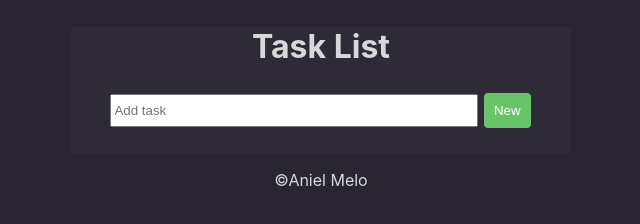
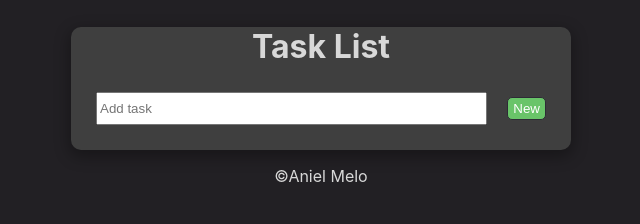
Before and after one commit to anielmelo/TaskList, a plain HTML site: page tasklist_files/index.html in a window 1280 px wide. Shown: the whole page, without its empty margins (319-959 px from the left). Drawn offline with Linux system fonts and the light colour scheme.

Commit message:
folha de estilo da task page.
Style da página de estudo prático de CRUD.

```diff
--- a/tasklist_files/style.css
+++ b/tasklist_files/style.css
@@ -1,15 +1,21 @@
 body {
-    background-color: rgb(41, 38, 49);
+    background-color: rgb(34, 32, 36);
     padding: 0;
     margin: 0;
     color: #d8d8d8;
     font-family: -apple-system, BlinkMacSystemFont, 'Segoe UI', Roboto, Oxygen, Ubuntu, Cantarell, 'Open Sans', 'Helvetica Neue', sans-serif;
 }
 
+.material-icons {
+    position: inherit;
+}
+
 section {
     width: 500px;
     margin: auto;
-    background-color: rgb(46, 43, 54);
+    background-color: rgb(63, 63, 63);
+    box-shadow: 0px 5px 15px 2px #0000004f;
+    border-radius: 10px;
 }
 
 ul {
@@ -26,14 +32,15 @@ li {
     align-items: center;
     padding: 2px 10px;
     background-color: #242327;
-    border: 1px solid rgba(52, 51, 60, 0.74);
+    /*border: 1px solid rgba(52, 51, 60, 0.74);*/
 }
 
 button {
-    padding: 10px;
     border-radius: 5px;
     border: 1px solid #242327;
     color: white;
+    cursor: pointer;
+    padding: 3px 5px;
 }
 
 h1 {
@@ -44,16 +51,21 @@ h1 {
 #description {
     margin: 5%;
     text-align: center;
+    position: relative;
+    display: flex;
+    justify-content: space-between;
+    align-items: center;
 }
 
 input {
-    width: 80%;
+    width: 85%;
     padding-top: 7px;
     padding-bottom: 7px;
 }
 
 .btnList {
     background-color: #242327;
+    padding: 5px;
 }
 
 .btnList:hover {
@@ -64,6 +76,10 @@ input {
 #btnAdd {
     background-color: rgb(105, 196, 105);
     border: 1px solid rgb(46, 43, 54);
+    position: relative;
+    display: flex;
+    justify-content: space-between;
+    align-items: center;
 }
 
 #btnAdd:hover {
```
